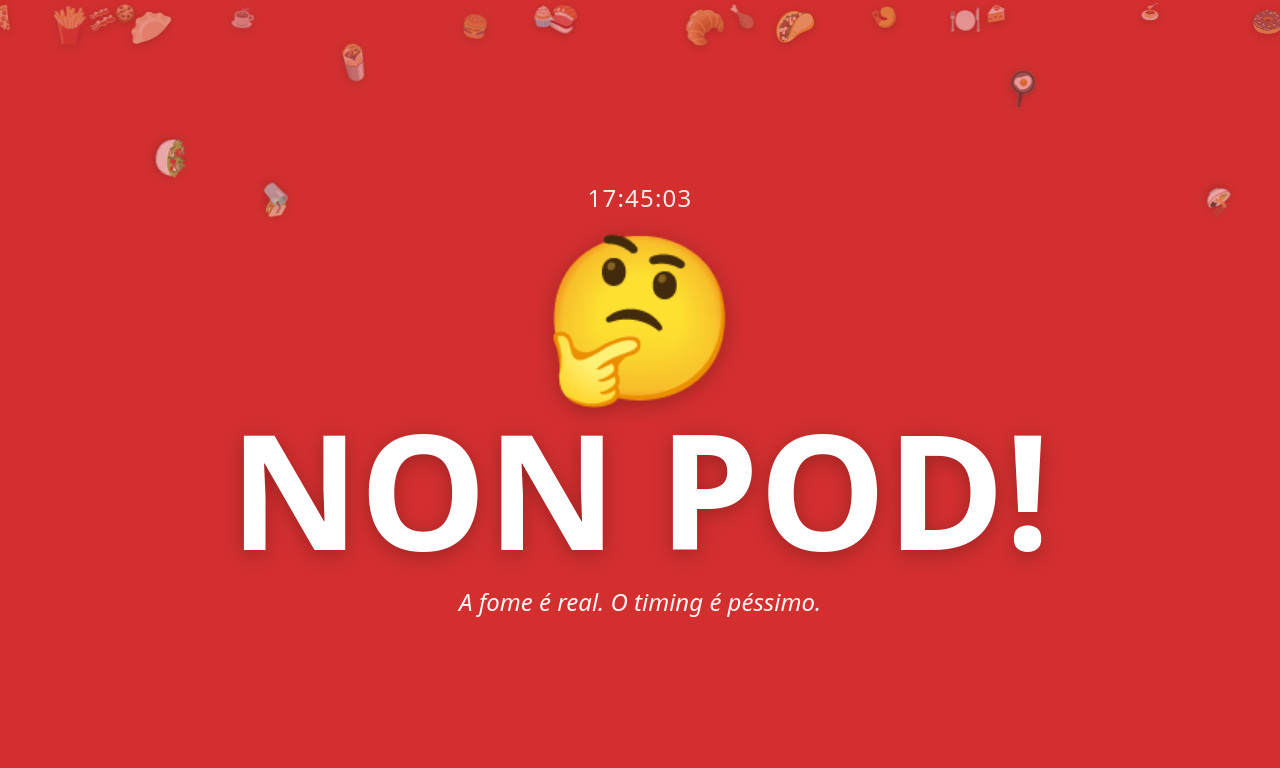
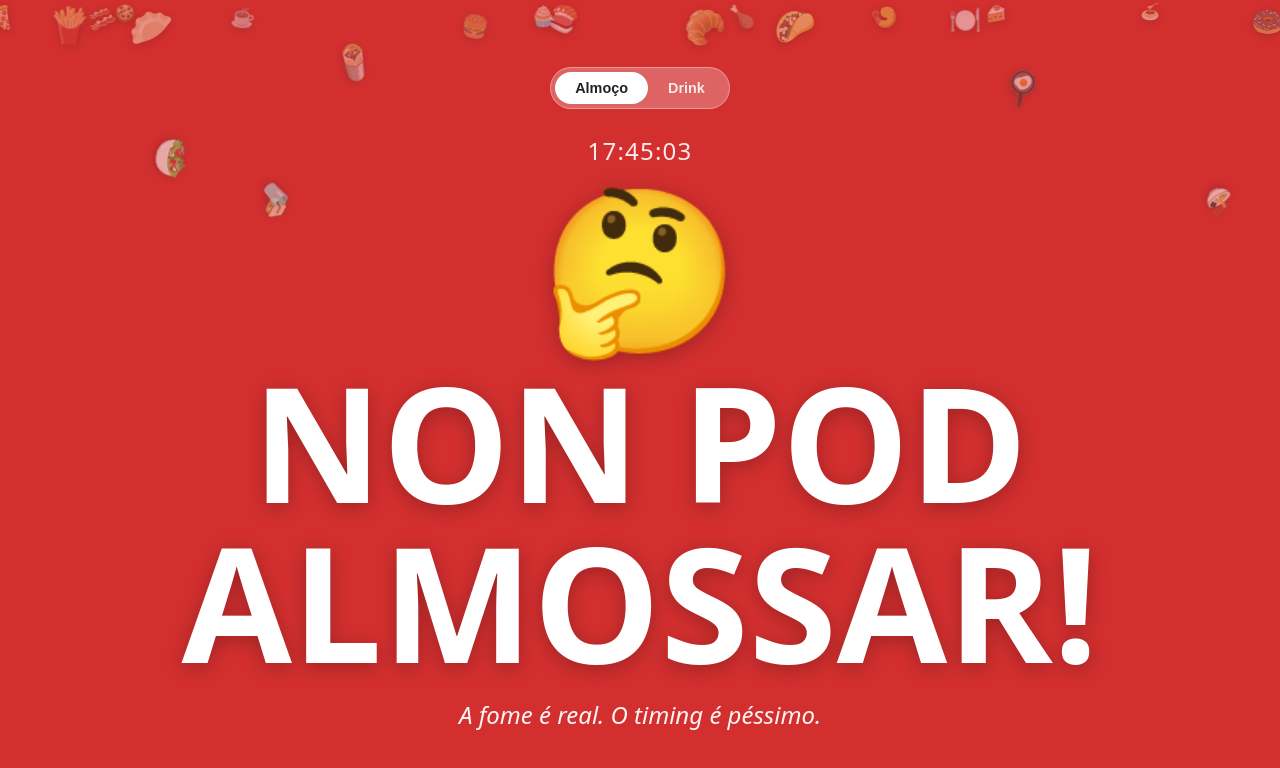
Before and after one commit to manofgpa/jah-pod-al-mossar, a React (Vite) app: page / in a window 1280 px wide. Shown: the top 768 px of the page. Built offline with nearby package versions, Linux system fonts and the light colour scheme.

Commit message:
Add mode switch functionality to App component; implement drink phase logic in useClock hook; enhance styles in App.css for mode switch buttons; update App.tsx to include bars and phrases for drink mode.

```diff
--- a/src/App.css
+++ b/src/App.css
@@ -94,6 +94,44 @@
   gap: 1rem;
   color: #fff;
   text-align: center;
+}
+
+/* ── Mode switch (Almoço / Drink) ───────────────────────── */
+.mode-switch {
+  display: flex;
+  background: rgba(255, 255, 255, 0.25);
+  border-radius: 999px;
+  padding: 4px;
+  gap: 0;
+  margin-bottom: 0.5rem;
+  border: 1px solid rgba(255, 255, 255, 0.35);
+}
+
+.mode-switch__btn {
+  padding: 0.5rem 1.25rem;
+  border: none;
+  border-radius: 999px;
+  font-size: 0.9rem;
+  font-weight: 600;
+  color: rgba(255, 255, 255, 0.85);
+  background: transparent;
+  cursor: pointer;
+  transition: background 0.2s ease, color 0.2s ease;
+}
+
+.mode-switch__btn:hover {
+  color: #fff;
+  background: rgba(255, 255, 255, 0.15);
+}
+
+.mode-switch__btn--active {
+  background: #fff;
+  color: #222;
+}
+
+.mode-switch__btn--active:hover {
+  background: #fff;
+  color: #222;
 }
 
 /* ── Clock ───────────────────────────────────────────────── */
--- a/src/App.tsx
+++ b/src/App.tsx
@@ -1,7 +1,7 @@
-import { useMemo } from 'react';
+import { useMemo, useState } from 'react';
 import Confetti from 'react-confetti';
 import { useWindowSize } from 'react-use';
-import { useClock } from './hooks/useClock';
+import { useClock, type AppMode } from './hooks/useClock';
 import './App.css';
 
 const NORMAL_PHRASES = [
@@ -53,7 +53,6 @@ const NORMAL_PHRASES = [
   'EEEEEEEE moreirinhaaaaaaa!'
 ];
 
-/** Fora do horário — não pode ir, humor ácido */
 const OUTSIDE_PHRASES = [
   'Ainda não, segura essa fome aí, gordão!',
   'Volta pro serviço, o almoço ainda não te quer.',
@@ -108,7 +107,6 @@ const OUTSIDE_PHRASES = [
   'Janela fechada. Sua ansiedade e seu estômago que se entendam, gordão.',
 ];
 
-/** Right before 11:30 — ansiedade e fome */
 const ANXIETY_PHRASES = [
   'Ainda não, segura essa fome aí! Quase, gordão!',
   'Quase lá, obeso! Mais uns minutinhos.',
@@ -130,7 +128,6 @@ const ANXIETY_PHRASES = [
   'Aguenta firme. A janela já está abrindo, gordão.',
 ];
 
-/** 11:30–12:00 — acabou de abrir */
 const JUST_STARTED_PHRASES = [
   'Bora comer que hoje tá liberado!',
   'Acabou de abrir! Bora que bora.',
@@ -147,7 +144,6 @@ const JUST_STARTED_PHRASES = [
   'Liberado! O bandejão já tá te esperando, obeso.',
 ];
 
-/** 13:30–14:30 — muito atrasado, corre */
 const LATE_PHRASES = [
   'Tá muito atrasado! Corre que ainda dá, gordão!',
   'Última chamada, obeso! Vai agora ou fica sem.',
@@ -172,6 +168,92 @@ const PHRASE_BY_PHASE: Record<number, readonly string[]> = {
   2: JUST_STARTED_PHRASES,
   3: NORMAL_PHRASES,
   4: LATE_PHRASES,
+};
+
+const OUTSIDE_DRINK = [
+  'Ainda não, segura a sede. Trabalho primeiro.',
+  'O relógio disse não. Respeite, bar ainda fechado.',
+  'Volta pro código. Happy hour começa às 18h.',
+  'Nem pensa. Sentado e trabalhando.',
+  'Paciência. Ainda não é hora do drink.',
+  'Se sair agora, o universo quebra. Espera às 18h.',
+  'Segura. O bar não abriu pra você ainda.',
+  'Respira. Isso é ansiedade, não sede de cerveja.',
+  'Você quer drink ou quer fugir da task?',
+  'Ainda não. Termina pelo menos UMA coisa.',
+  'O cronograma está rindo de você. 18h, não antes.',
+  'Negativo. O commit ainda não subiu.',
+  'Calma. Espera o happy hour de verdade.',
+  'Ainda não é hora. É só estresse acumulado.',
+  'Você só quer uma desculpa pra sair. Espera.',
+  'O bar te rejeitou nessa hora. Respeita.',
+  'Janela fechada. Drink rola das 18h às 23h.',
+  'Fora do horário é fora. Aceita.',
+];
+
+const ANXIETY_DRINK = [
+  'Quase lá! Mais uns minutinhos pro happy hour.',
+  'A sede de cerveja é real. Segura até 18h.',
+  'O relógio disse quase. Respeita.',
+  'Falta pouco! A janela abre em breve.',
+  'Segura a onda, o bar já já abre.',
+  'Mais uns minutos e você pode atacar o chopp.',
+  'Quase! O primeiro gole te espera.',
+  'Aguenta firme. 18h já está abrindo.',
+  'Seu cérebro já está escolhendo a cerveja. Falta pouco.',
+];
+
+const JUST_STARTED_DRINK = [
+  'Bora! Happy hour liberado!',
+  'Acabou de abrir! Primeira rodada, vai.',
+  'Janela aberta! O primeiro drink te chama.',
+  'É agora! O bar te espera.',
+  'Saiu o sinal. Vai beber!',
+  'Levanta dessa cadeira e vai pro bar!',
+  'Primeira chamada! Quem não vai fica com sede.',
+  'Liberado! O chopp já tá te esperando.',
+];
+
+const NORMAL_DRINK = [
+  'Bora tomar umas que hoje tá liberado!',
+  'Deus abençoou o happy hour, pode ir!',
+  'O bar te chama. Vai antes que acabe a promo.',
+  'Hoje o drink é destino, não opção!',
+  'Vai. Antes que você comece a debugar sobrio.',
+  'Pode ir. Seu cérebro já merece um off.',
+  'A call acabou. Sobreviveu. Vá tomar uma.',
+  'Se não for agora, você vai beber às 22h com pressa.',
+  'Autocuidado é feature. Ativa o chopp.',
+  'Você não é um microserviço. Precisa de um drink.',
+  'O universo piscou. É o sinal. Vai pro bar.',
+  'Deploy deu certo. Agora faz deploy de cerveja.',
+  'É isso. Levanta. Anda. Bebe. Respira.',
+  'Sistema autorizou. A vida também. Vai.',
+  'Vá antes que você comece a discutir com o Slack.',
+  'Seu corpo não vive só de café e ansiedade.',
+  'Happy hour liberado. O caos pode esperar.',
+  'Vá nutrir essa máquina que merece um drink.',
+];
+
+const LATE_DRINK = [
+  'Tá muito atrasado! Corre que ainda dá!',
+  'Última chamada! Vai agora ou fica sem.',
+  'Fechando em breve! Acelera.',
+  'Corre! O bar tá fechando.',
+  'É agora ou nunca. Levanta e vai!',
+  'Última hora! O bar não espera.',
+  'Corre! Em 1h fecha e você fica no choro.',
+  'Acelera. A janela tá fechando.',
+  'Última chamada. Vai agora ou passa sede.',
+  'A janela tá fechando. Sua última chance.',
+];
+
+const PHRASE_BY_PHASE_DRINK: Record<number, readonly string[]> = {
+  0: OUTSIDE_DRINK,
+  1: ANXIETY_DRINK,
+  2: JUST_STARTED_DRINK,
+  3: NORMAL_DRINK,
+  4: LATE_DRINK,
 };
 
 const ORIGIN = 'Rua Maria Carolina, 624, Jardim Paulistano, São Paulo, SP';
@@ -413,6 +495,17 @@ const RESTAURANTS = [
   },
 ];
 
+const BARS = [
+  { name: 'Pirajá', description: 'Botequim carioca em SP, petiscos e chopp.', address: 'Avenida Brigadeiro Faria Lima, 64, Pinheiros, São Paulo, SP' },
+  { name: 'Bar do Zé', description: 'Bar clássico de Pinheiros, ambiente descontraído.', address: 'Rua dos Pinheiros, 466, Pinheiros, São Paulo, SP' },
+  { name: 'Empório Alto dos Pinheiros', description: 'Drinks e petiscos num empório charmoso.', address: 'Rua Cardeal Arcoverde, 2895, Pinheiros, São Paulo, SP' },
+  { name: 'Tasca do Zé e da Maria', description: 'Tasca portuguesa com vinhos e petiscos.', address: 'Rua dos Pinheiros, 434, Pinheiros, São Paulo, SP' },
+  { name: 'Bar Léo', description: 'Bar tradicional com chopp gelado e ambiente animado.', address: 'Rua dos Pinheiros, 746, Pinheiros, São Paulo, SP' },
+  { name: 'Cervejaria Nacional', description: 'Cervejas artesanais e petiscos.', address: 'Rua dos Pinheiros, 898, Pinheiros, São Paulo, SP' },
+  { name: 'Bar da Dona Onça', description: 'Bar com vista e drinks especiais.', address: 'Avenida Pedroso de Morais, 1938, Pinheiros, São Paulo, SP' },
+  { name: 'Boteco do Alemão', description: 'Boteco com chopp e ambiente descolado.', address: 'Rua Teodoro Sampaio, 2092, Pinheiros, São Paulo, SP' },
+];
+
 function pickRandom<T>(arr: T[]): T {
   return arr[Math.floor(Math.random() * arr.length)];
 }
@@ -443,34 +536,36 @@ function useFoodFloats(canEat: boolean) {
 }
 
 export default function App() {
-  const { canEat, formattedTime, currentTime, lunchPhase } = useClock();
+  const [mode, setMode] = useState<AppMode>('lunch');
+  const { canGo, formattedTime, currentTime, phase } = useClock(mode);
   const { width, height } = useWindowSize();
   const phrase = useMemo(
-    () => pickRandom(PHRASE_BY_PHASE[lunchPhase] as string[]),
-    [lunchPhase],
+    () => pickRandom((mode === 'lunch' ? PHRASE_BY_PHASE : PHRASE_BY_PHASE_DRINK)[phase] as string[]),
+    [mode, phase],
   );
 
   const dayIndex = useMemo(
-    () => Math.floor(currentTime.getTime() / 86_400_000) % RESTAURANTS.length,
-    [currentTime],
+    () => Math.floor(currentTime.getTime() / 86_400_000) % (mode === 'lunch' ? RESTAURANTS.length : BARS.length),
+    [currentTime, mode],
   );
-  const restaurant = RESTAURANTS[dayIndex];
-  const mapsLink = `https://www.google.com/maps/dir/${encodeURIComponent(ORIGIN)}/${encodeURIComponent(restaurant.address)}&travelmode=walking`;
-  const mapsEmbedUrl = `https://maps.google.com/maps?saddr=${encodeURIComponent(ORIGIN)}&daddr=${encodeURIComponent(restaurant.address)}&output=embed`;
+  const restaurant = RESTAURANTS[dayIndex % RESTAURANTS.length];
+  const bar = BARS[dayIndex % BARS.length];
+  const mapsLink = `https://www.google.com/maps/dir/${encodeURIComponent(ORIGIN)}/${encodeURIComponent(mode === 'lunch' ? restaurant.address : bar.address)}&travelmode=walking`;
+  const mapsEmbedUrl = `https://maps.google.com/maps?saddr=${encodeURIComponent(ORIGIN)}&daddr=${encodeURIComponent(mode === 'lunch' ? restaurant.address : bar.address)}&output=embed`;
 
-  const foodFloats = useFoodFloats(canEat);
+  const foodFloats = useFoodFloats(canGo);
 
   return (
-    <div className={`app ${canEat ? 'app--success' : 'app--failure'}`}>
-      {!canEat && (
+    <div className={`app ${canGo ? 'app--success' : 'app--failure'}`}>
+      {!canGo && (
       <div className="food-layer" aria-hidden>
         {foodFloats.map((f) => (
           <span
             key={f.id}
-            className={`food-float food-float--${canEat ? 'celebrate' : 'sarcastic'}`}
+            className={`food-float food-float--${canGo ? 'celebrate' : 'sarcastic'}`}
             style={{
               left: `${f.left}%`,
-              ...(canEat ? { top: `${f.top}%` } : {}),
+              ...(canGo ? { top: `${f.top}%` } : {}),
               animationDelay: `${f.delay}s`,
               animationDuration: `${f.duration}s`,
               fontSize: `${f.size}rem`,
@@ -483,7 +578,7 @@ export default function App() {
       </div>
       )}
 
-      {canEat && (
+      {canGo && (
         <Confetti
           width={width}
           height={height}
@@ -493,20 +588,46 @@ export default function App() {
       )}
 
       <div className="app__content">
+        <div className="mode-switch">
+          <button
+            type="button"
+            className={`mode-switch__btn ${mode === 'lunch' ? 'mode-switch__btn--active' : ''}`}
+            onClick={() => setMode('lunch')}
+            aria-pressed={mode === 'lunch'}
+          >
+            Almoço
+          </button>
+          <button
+            type="button"
+            className={`mode-switch__btn ${mode === 'drink' ? 'mode-switch__btn--active' : ''}`}
+            onClick={() => setMode('drink')}
+            aria-pressed={mode === 'drink'}
+          >
+            Drink
+          </button>
+        </div>
+
         <p className="app__clock">{formattedTime}</p>
 
         <h1 className="app__title">
-          {canEat ? 'JÁH POD' : '🤔'}
+          {canGo ? (mode === 'lunch' ? 'JAH POD' : 'JAH BEBER') : '🤔'}
         </h1>
 
-        <h1 className="app__title">{canEat ? 'AL-MOSSAR! 🍽️' : 'NON POD!'}</h1>
+        <h1 className="app__title">
+          {canGo
+            ? (mode === 'lunch' ? 'AL-MOSSAR! 🍽️' : 'JAH BEBER! 🍺')
+            : (mode === 'lunch' ? 'NON POD ALMOSSAR!' : 'NON POD BEBER!')}
+        </h1>
 
         <p className="app__phrase">{phrase}</p>
 
-        {canEat && (
+        {canGo && (
           <section className="restaurants">
-            <h2 className="restaurants__title">HOJE É DIA DE:</h2>
+            <h2 className="restaurants__title">
+              {mode === 'lunch' ? 'HOJE É DIA DE:' : 'ONDE BEBER HOJE?'}
+            </h2>
 
+            {mode === 'lunch' ? (
               <div className="restaurant-card">
                 <div className="restaurant-card__header">
                   <h3 className="restaurant-card__name">{restaurant.name}</h3>
@@ -523,11 +644,28 @@ export default function App() {
                   Abrir rota no Google Maps ↗
                 </a>
               </div>
+            ) : (
+              <div className="restaurant-card">
+                <div className="restaurant-card__header">
+                  <h3 className="restaurant-card__name">{bar.name}</h3>
+                </div>
+                <p className="restaurant-card__description">{bar.description}</p>
+                <p className="restaurant-card__address">{bar.address}</p>
+                <a
+                  href={mapsLink}
+                  target="_blank"
+                  rel="noopener noreferrer"
+                  className="restaurant-card__link"
+                >
+                  Abrir rota no Google Maps ↗
+                </a>
+              </div>
+            )}
 
             <div className="map-embed">
               <iframe
                 src={mapsEmbedUrl}
-                title={`Rota até ${restaurant.name}`}
+                title={mode === 'lunch' ? `Rota até ${restaurant.name}` : `Rota até ${bar.name}`}
                 width="100%"
                 height="400"
                 style={{ border: 0 }}
--- a/src/hooks/useClock.ts
+++ b/src/hooks/useClock.ts
@@ -1,38 +1,44 @@
 import { useState, useEffect } from 'react';
 
-/** 0 = outside hours, 1 = anxiety (right before 11:30), 2 = just started (11:30–12:00), 3 = normal (12:00–13:30), 4 = late (13:30–14:30) */
-export type LunchPhase = 0 | 1 | 2 | 3 | 4;
+export type AppMode = 'lunch' | 'drink';
 
-interface ClockState {
-  currentTime: Date;
-  canEat: boolean;
-  lunchPhase: LunchPhase;
-  formattedTime: string;
-}
+/** 0 = outside, 1 = anxiety (right before), 2 = just started, 3 = normal, 4 = late */
+export type WindowPhase = 0 | 1 | 2 | 3 | 4;
 
-function getLunchPhase(date: Date): LunchPhase {
+const LUNCH = {
+  beforeAnxiety: 11 * 60,
+  start: 11 * 60 + 30,
+  normalStart: 12 * 60,
+  lateStart: 13 * 60 + 30,
+  end: 14 * 60 + 30,
+};
+
+const DRINK = {
+  beforeAnxiety: 17 * 60 + 30,
+  start: 18 * 60,
+  normalStart: 18 * 60 + 30,
+  lateStart: 22 * 60,
+  end: 23 * 60,
+};
+
+function getPhase(date: Date, mode: AppMode): WindowPhase {
   const totalMinutes = date.getHours() * 60 + date.getMinutes();
-  const beforeAnxiety = 11 * 60; // 11:00
-  const start = 11 * 60 + 30; // 11:30
-  const noon = 12 * 60; // 12:00
-  const lateStart = 13 * 60 + 30; // 13:30
-  const end = 14 * 60 + 30; // 14:30
+  const w = mode === 'lunch' ? LUNCH : DRINK;
 
-  if (totalMinutes < beforeAnxiety || totalMinutes >= end) return 0;
-  if (totalMinutes < start) return 1;
-  if (totalMinutes < noon) return 2;
-  if (totalMinutes < lateStart) return 3;
+  if (totalMinutes < w.beforeAnxiety || totalMinutes >= w.end) return 0;
+  if (totalMinutes < w.start) return 1;
+  if (totalMinutes < w.normalStart) return 2;
+  if (totalMinutes < w.lateStart) return 3;
   return 4;
 }
 
-function isLunchTime(date: Date): boolean {
+function isWithinWindow(date: Date, mode: AppMode): boolean {
   const totalMinutes = date.getHours() * 60 + date.getMinutes();
-  const start = 11 * 60 + 30;
-  const end = 14 * 60 + 30;
-  return totalMinutes >= start && totalMinutes < end;
+  const w = mode === 'lunch' ? LUNCH : DRINK;
+  return totalMinutes >= w.start && totalMinutes < w.end;
 }
 
-export function useClock(): ClockState {
+export function useClock(mode: AppMode) {
   const [currentTime, setCurrentTime] = useState<Date>(new Date());
 
   useEffect(() => {
@@ -42,8 +48,8 @@ export function useClock(): ClockState {
     return () => clearInterval(id);
   }, []);
 
-  const canEat = isLunchTime(currentTime);
-  const lunchPhase = getLunchPhase(currentTime);
+  const canGo = isWithinWindow(currentTime, mode);
+  const phase = getPhase(currentTime, mode);
 
   const formattedTime = currentTime.toLocaleTimeString('pt-BR', {
     hour: '2-digit',
@@ -51,5 +57,9 @@ export function useClock(): ClockState {
     second: '2-digit',
   });
 
-  return { currentTime, canEat, lunchPhase, formattedTime };
+  return { currentTime, canGo, phase, formattedTime };
 }
+
+/** For backwards compatibility and labels */
+export const LUNCH_WINDOW = LUNCH;
+export const DRINK_WINDOW = DRINK;
```
Also changed, not shown: public/og-image.png. Lines whose indentation alone changed are shown as unchanged.
